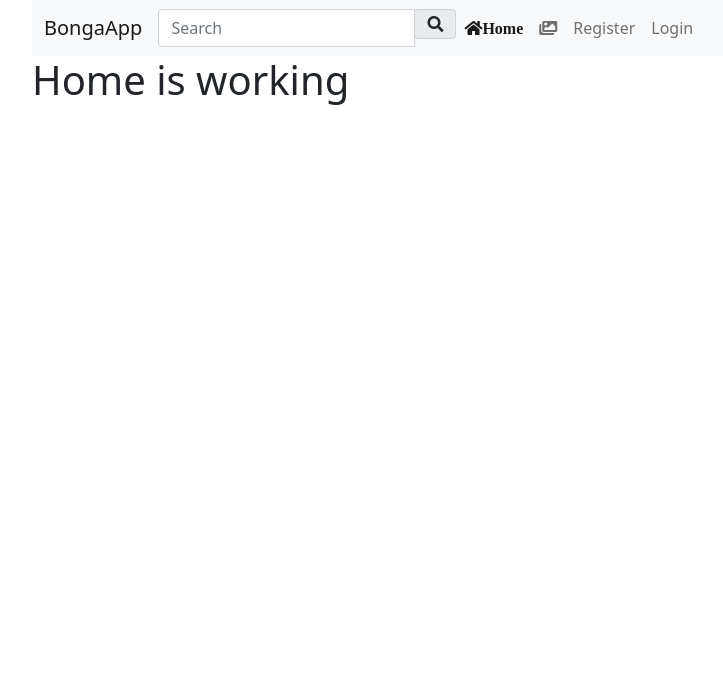
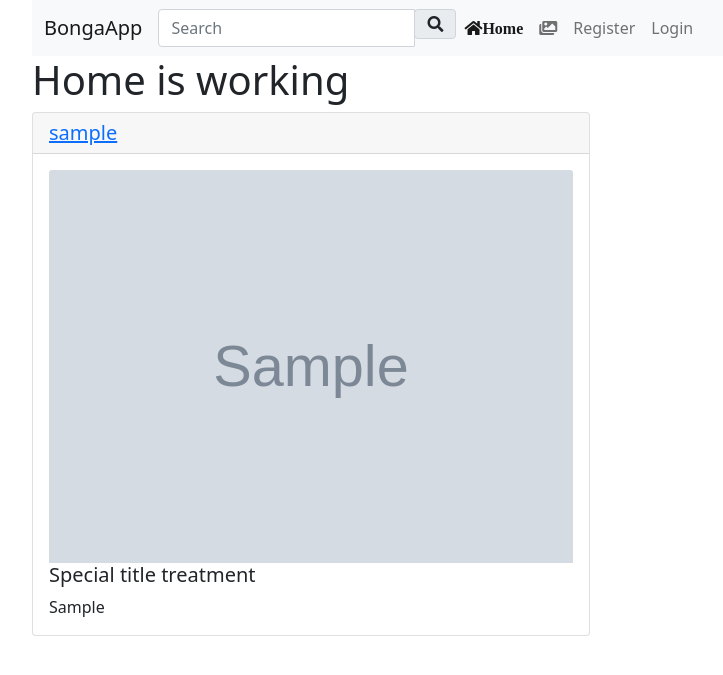
Before and after one commit to kipsang01/bonga-app, a Django app: page / in a window 1280 px wide. Shown: the top 675 px of the page, without its empty margins (50-773 px from the left). Run offline with Django 3.2, Linux system fonts and the light colour scheme; tables that the repository leaves empty hold one stand-in row (values such as "Sample post"); grey boxes marked "Sample" are stand-in pictures.

Commit message:
Add user profile

```diff
--- a/bongaapp/models.py
+++ b/bongaapp/models.py
@@ -19,6 +19,11 @@ class Image(models.Model):
     def save_image(self):
         self.save()
 
+    @classmethod
+    def all_images(self):
+        images= Image.objects.all()
+        return images
+
 
 class Comment(models.Model):
     image = models.ForeignKey(Image,on_delete=models.CASCADE)
@@ -38,3 +43,12 @@ class Like(models.Model):
 
     def __str__(self):
         return self.author
+
+
+class Profile(models.Model):
+    user = models.OneToOneField(User,null=True, on_delete=models.CASCADE)
+    bio = models.TextField(max_length=500,blank=True)
+    profile_pic = models.ImageField(upload_to = 'bonga/')
+
+    def __str__(self):
+        return str(self.user)
--- a/bongaapp/templates/home.html
+++ b/bongaapp/templates/home.html
@@ -2,4 +2,15 @@
 
 {% block content %}
     <h1>{{title}}</h1>
+    {% for image in images %}
+    <div class="card w-50">
+        <h5 class="card-header"><a href="/profile/{{image.author.username}}"> {{ image.author.username}}</a></h5>
+        <div class="card-body">
+            <img src="{{ image.image.url}}" class="card-img-top w-100" alt="{{ image.name}}">
+          <h5 class="card-title">Special title treatment</h5>
+          <p class="card-text">{{ image.caption }}</p>
+        </div>
+      </div>
+    {% endfor %}
+
 {% endblock %}
--- /dev/null
+++ b/bongaapp/templates/profile.html
@@ -0,0 +1,6 @@
+{% extends 'base.html' %}
+
+{% block content %}
+<h1>profile</h1>
+{{user.username}}
+{% endblock %}
--- a/bongaapp/urls.py
+++ b/bongaapp/urls.py
@@ -8,6 +8,7 @@ from . import views
 urlpatterns = [
     path('', views.home, name='home'),
     path('post-image/', views.post_image, name='add_post'),
+    path('profile/<username>', views.user_profile, name='profile'),
     path('accounts/register/', views.register_user, name='registration'),
     path('logout/', views.logout_user, name='logout'),
     path('accounts/', include('django.contrib.auth.urls')),
--- a/bongaapp/views.py
+++ b/bongaapp/views.py
@@ -3,13 +3,22 @@ from django.contrib import messages
 from django.contrib.auth import  authenticate,login,logout
 from django.contrib.auth.decorators import login_required
 from bongaapp.models import Image
+from django.contrib.auth.models import User
 from .forms import  RegisterUserForm,ImageForm
 from .email import send_welcome_email
 
 # Create your views here.
 def home(request):
     title= ' Home is working'
-    return render(request, 'home.html', {'title':title})
+    images = Image.all_images()
+
+    return render(request, 'home.html', {'title':title, 'images':images})
+
+
+def user_profile(request,username):
+    user = User.objects.filter(username=username).first()
+
+    return render(request, 'profile.html', {'user': user})
 
 
  # Image posting page
@@ -29,12 +38,6 @@ def post_image(request):
         form = ImageForm()
 
     return render(request,'add_post.html', {'form':form})
-
-
-
-
-
-
 
 
 
```
Also changed, not shown: media/bonga/imgg.jpg (added).
